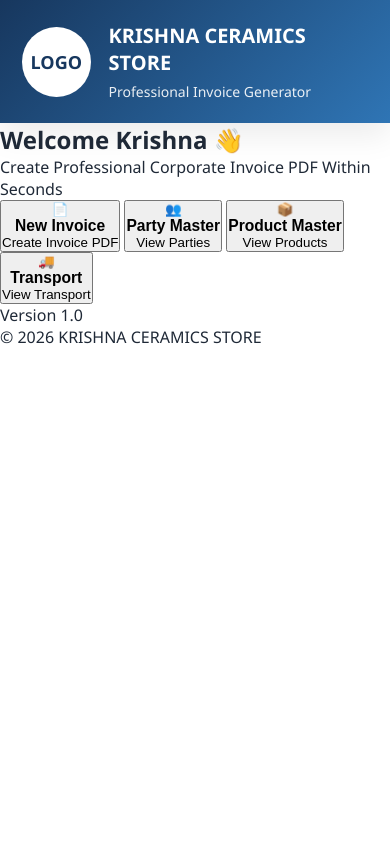
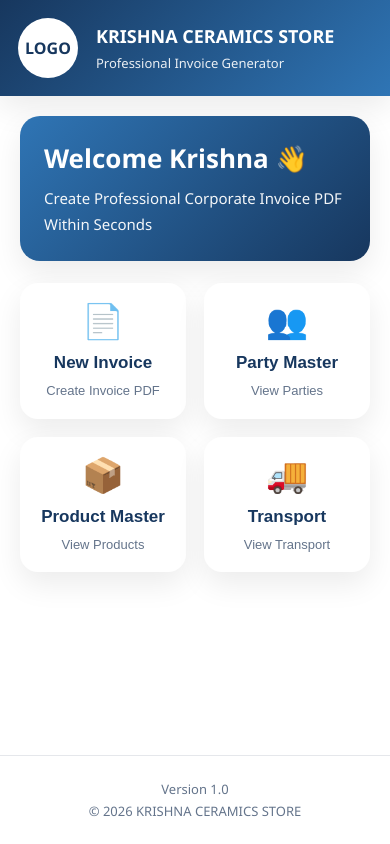
Before and after one commit to ktilesworld-sudo/KRISHNA-CERAMICS-STORE-Professional-Invoice-Generator, a plain HTML site: page index.html in a window 390 px wide. Drawn offline with Linux system fonts and the light colour scheme; a script that the page names is missing.

Commit message:
Add styles for home, menu grid, and footer sections

```diff
--- a/style.css
+++ b/style.css
@@ -132,3 +132,196 @@ font-size:14px;
 opacity:.9;
 
 }
+/* ==========================================================
+   HOME
+========================================================== */
+
+.home{
+
+flex:1;
+
+padding:20px;
+
+}
+
+.welcome-box{
+
+background:linear-gradient(
+135deg,
+#2F75B5,
+#17375E
+);
+
+color:#fff;
+
+padding:24px;
+
+border-radius:20px;
+
+margin-bottom:22px;
+
+box-shadow:var(--shadow);
+
+}
+
+.welcome-box h2{
+
+font-size:26px;
+
+margin-bottom:10px;
+
+}
+
+.welcome-box p{
+
+font-size:15px;
+
+line-height:1.7;
+
+opacity:.95;
+
+}
+
+/* ==========================================================
+   MENU GRID
+========================================================== */
+
+.menu-grid{
+
+display:grid;
+
+grid-template-columns:repeat(2,1fr);
+
+gap:18px;
+
+}
+
+.menu-card{
+
+background:#fff;
+
+border:none;
+
+border-radius:18px;
+
+padding:22px 16px;
+
+box-shadow:var(--shadow);
+
+cursor:pointer;
+
+transition:.30s;
+
+}
+
+.menu-card:hover{
+
+transform:translateY(-6px);
+
+}
+
+.menu-card span{
+
+display:block;
+
+font-size:38px;
+
+margin-bottom:12px;
+
+}
+
+.menu-card h3{
+
+font-size:17px;
+
+margin-bottom:8px;
+
+color:var(--primary);
+
+}
+
+.menu-card p{
+
+font-size:13px;
+
+color:var(--text-light);
+
+line-height:1.5;
+
+}
+
+/* ==========================================================
+   FOOTER
+========================================================== */
+
+.footer{
+
+margin-top:auto;
+
+padding:20px;
+
+text-align:center;
+
+background:#fff;
+
+border-top:1px solid #E5E7EB;
+
+}
+
+.footer p{
+
+font-size:13px;
+
+color:var(--text-light);
+
+margin:4px 0;
+
+}
+
+/* ==========================================================
+   MOBILE
+========================================================== */
+
+@media(max-width:480px){
+
+.header{
+
+padding:18px;
+
+}
+
+.company-logo{
+
+width:60px;
+
+height:60px;
+
+font-size:16px;
+
+}
+
+.company-details h1{
+
+font-size:18px;
+
+}
+
+.company-details p{
+
+font-size:13px;
+
+}
+
+.menu-card{
+
+padding:18px 12px;
+
+}
+
+.menu-card span{
+
+font-size:34px;
+
+}
+
+}
```
